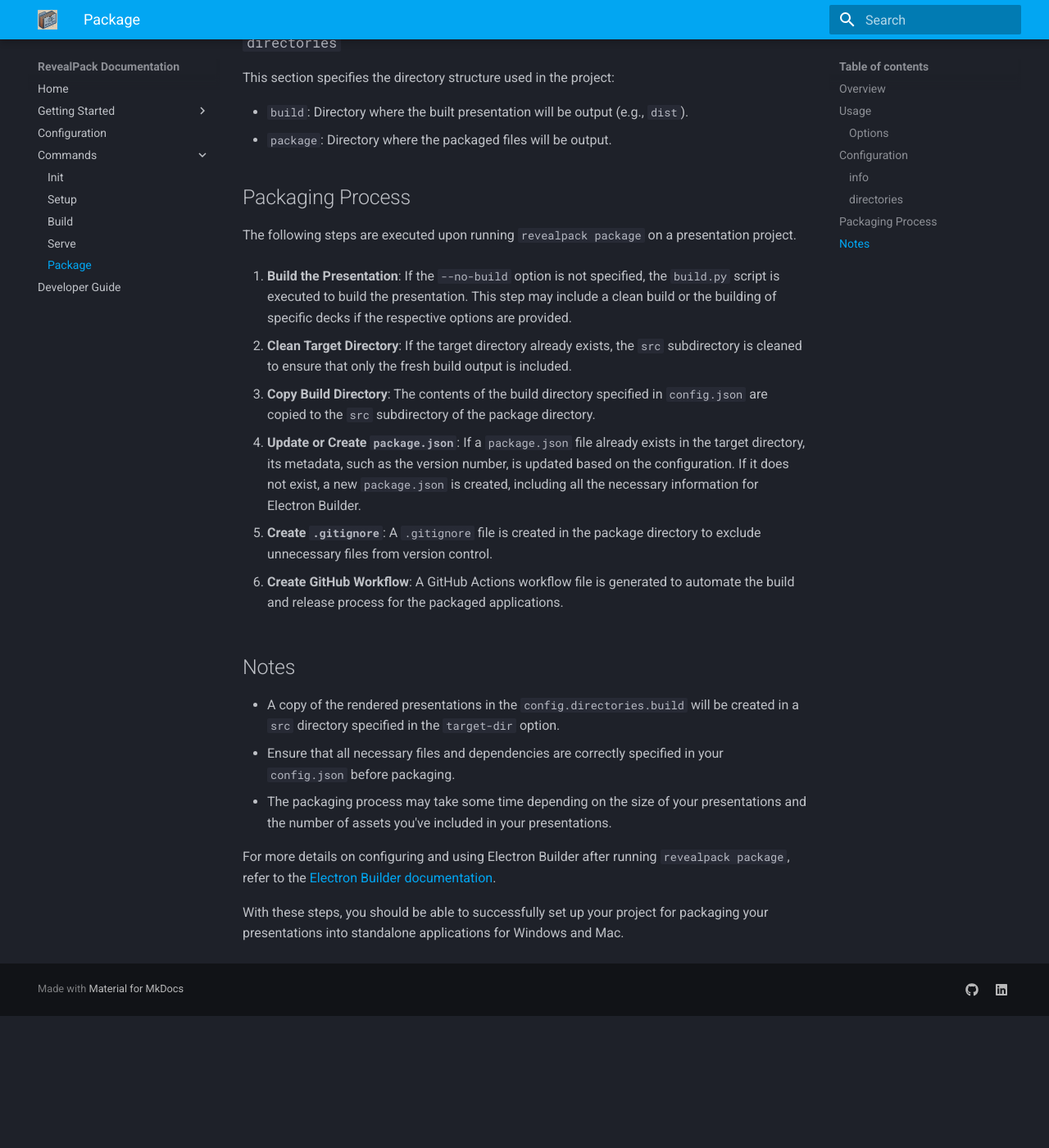
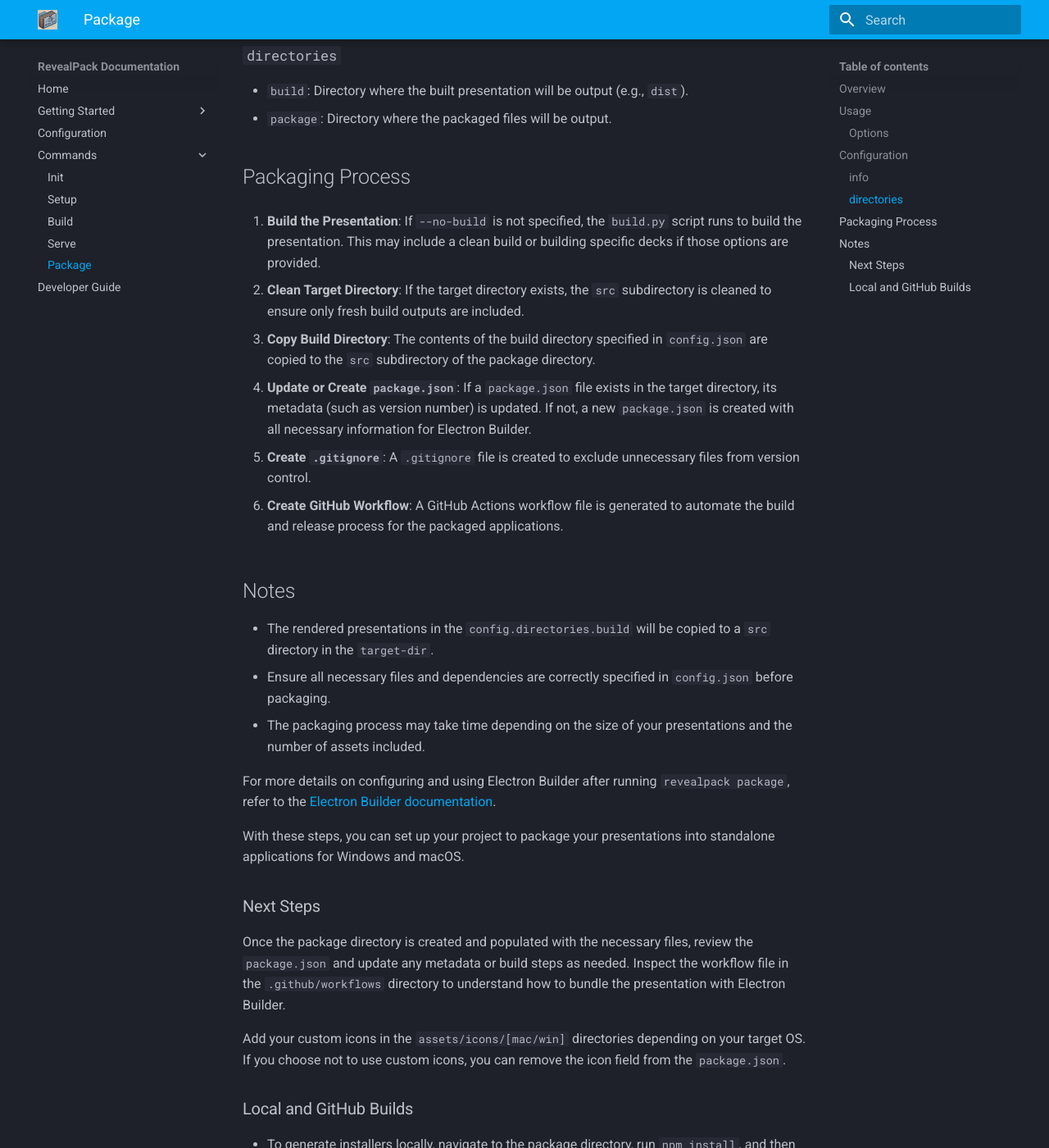
Before and after one commit to Khlick/RevealPack, an MkDocs documentation site: the page built from docs/package.md, in a window 1280 px wide and 1400 px high, scrolled down 1572 px. Shown: the whole window at 82% size. Built offline with MkDocs 1.6.1 and Material for MkDocs 9.7.7, drawn with Linux system fonts in a browser that asks for light colours; before the commit the page ends 2811 px from its top, so only the background shows below that; some of the changed text lies outside the part shown.

Commit message:
Updated readme, fixed spacing in package output for github action

````diff
--- a/docs/package.md
+++ b/docs/package.md
@@ -1,75 +1,84 @@
+markdown_content = """
 # `revealpack package`
 
-The `revealpack package` command sets up a new project for packaging your presentations into standalone executables using Electron. This command prepares the necessary files and configurations for you to package your presentation using Electron Builder. It can be run multiple times to update an existing package or create a new one from scratch.
+The `revealpack package` command sets up a project for packaging your presentations into standalone executables using Electron. This command handles the necessary files and configurations for packaging your presentation with Electron Builder. It can be used multiple times to update an existing package or create a new one from scratch.
 
 ## Overview
 
-The `revealpack package` command copies the built presentation files to a specified destination directory and sets up the necessary project files, including `package.json`, installer configurations for both macOS and Windows, and other required assets. If the package already exists, the command updates relevant metadata (like the version number) in `package.json` and cleans the target directory to ensure that only the latest files are included.
+The `revealpack package` command copies the built presentation files to a specified destination directory and sets up essential project files, including `package.json`, installer configurations for macOS and Windows, and other assets. If the package already exists, the command updates relevant metadata, such as the version number, in `package.json` and cleans the target directory to ensure only the latest files are included.
 
 ## Usage
 
 To package your presentations, navigate to your project directory and run:
 
-```
+```sh
 revealpack package --target-dir /path/to/package/directory
 ```
 
 ### Options
 
 - `--root <directory>`: Specifies the root directory for packaging. Defaults to the current working directory.
-- `--target-dir <directory>`: Specifies the directory where the package will be created. Defaults to the directory specified in `config.json` under `directories.package` or `package_output` if not set.
-- `--no-build`: Skips the build step. This is useful if the build has already been done and you only want to package the results.
-- `--clean`: Performs a clean build before packaging. This ensures that only fresh files are included in the package.
-- `--decks <file or string>`: Specifies a comma-separated list of deck names or a path to a file containing deck names to be built and included in the package. If this option is provided, a clean build is automatically performed.
+- `--target-dir <directory>`: Specifies the directory where the package will be created. Defaults to the directory specified in `config.json` under `directories.package` or `package_output`.
+- `--no-build`: Skips the build step, useful if the build has already been completed and you only need to package the results.
+- `--clean`: Performs a clean build before packaging, ensuring that only fresh files are included.
+- `--decks <file or string>`: Specifies a comma-separated list of deck names or a path to a file containing deck names to be built and included in the package. This triggers an automatic clean build.
 
 Example:
 
-```
+```sh
 revealpack package --root /path/to/project --target-dir /path/to/package/directory --no-build
 ```
 
 ## Configuration
 
-The packaging process relies on certain configurations specified in your `config.json` file. Below are some key configurations:
+The packaging process relies on configurations specified in your `config.json` file. Below are key configurations:
 
 ### `info`
 
-This section provides general information about your project:
-
 - `project_title`: The full title of your project.
-- `short_title`: A short, concise title for your project.
+- `short_title`: A concise title for your project.
 - `version`: The current version of your project.
 - `authors`: An array containing the names of the authors.
 
 ### `directories`
-
-This section specifies the directory structure used in the project:
 
 - `build`: Directory where the built presentation will be output (e.g., `dist`).
 - `package`: Directory where the packaged files will be output.
 
 ## Packaging Process
 
-The following steps are executed upon running `revealpack package` on a presentation project.
+1. **Build the Presentation**: If `--no-build` is not specified, the `build.py` script runs to build the presentation. This may include a clean build or building specific decks if those options are provided.
 
-1. **Build the Presentation**: If the `--no-build` option is not specified, the `build.py` script is executed to build the presentation. This step may include a clean build or the building of specific decks if the respective options are provided.
-
-2. **Clean Target Directory**: If the target directory already exists, the `src` subdirectory is cleaned to ensure that only the fresh build output is included.
+2. **Clean Target Directory**: If the target directory exists, the `src` subdirectory is cleaned to ensure only fresh build outputs are included.
 
 3. **Copy Build Directory**: The contents of the build directory specified in `config.json` are copied to the `src` subdirectory of the package directory.
 
-4. **Update or Create `package.json`**: If a `package.json` file already exists in the target directory, its metadata, such as the version number, is updated based on the configuration. If it does not exist, a new `package.json` is created, including all the necessary information for Electron Builder.
+4. **Update or Create `package.json`**: If a `package.json` file exists in the target directory, its metadata (such as version number) is updated. If not, a new `package.json` is created with all necessary information for Electron Builder.
 
-5. **Create `.gitignore`**: A `.gitignore` file is created in the package directory to exclude unnecessary files from version control.
+5. **Create `.gitignore`**: A `.gitignore` file is created to exclude unnecessary files from version control.
 
 6. **Create GitHub Workflow**: A GitHub Actions workflow file is generated to automate the build and release process for the packaged applications.
 
 ## Notes
 
-- A copy of the rendered presentations in the `config.directories.build` will be created in a `src` directory specified in the `target-dir` option.
-- Ensure that all necessary files and dependencies are correctly specified in your `config.json` before packaging.
-- The packaging process may take some time depending on the size of your presentations and the number of assets you've included in your presentations.
+- The rendered presentations in the `config.directories.build` will be copied to a `src` directory in the `target-dir`.
+- Ensure all necessary files and dependencies are correctly specified in `config.json` before packaging.
+- The packaging process may take time depending on the size of your presentations and the number of assets included.
 
 For more details on configuring and using Electron Builder after running `revealpack package`, refer to the [Electron Builder documentation](https://www.electron.build/).
 
-With these steps, you should be able to successfully set up your project for packaging your presentations into standalone applications for Windows and Mac.
+With these steps, you can set up your project to package your presentations into standalone applications for Windows and macOS.
+
+### Next Steps
+
+Once the package directory is created and populated with the necessary files, review the `package.json` and update any metadata or build steps as needed. Inspect the workflow file in the `.github/workflows` directory to understand how to bundle the presentation with Electron Builder.
+
+Add your custom icons in the `assets/icons/[mac/win]` directories depending on your target OS. If you choose not to use custom icons, you can remove the icon field from the `package.json`.
+
+### Local and GitHub Builds
+
+- To generate installers locally, navigate to the package directory, run `npm install`, and then run the command for your OS:
+  - `npm run package-win` for Windows
+  - `npm run package-mac` for macOS
+- To automate the process with GitHub Actions, initialize a git repository, push a tag to GitHub, and the application will generate a new release and build installers for both macOS and Windows.
+"""
--- a/pyproject.toml
+++ b/pyproject.toml
@@ -4,7 +4,7 @@
 
 [tool.poetry]
 name = "RevealPack"
-version = "1.0.29"
+version = "1.0.30"
 description = "A CLI tool for managing Reveal.js presentation packages"
 authors = ["Khris Griffis, Ph.D. <khris.griffis.phd@gmail.com>"]
 license = "MIT"
````
Also changed, not shown: 1 other file.
